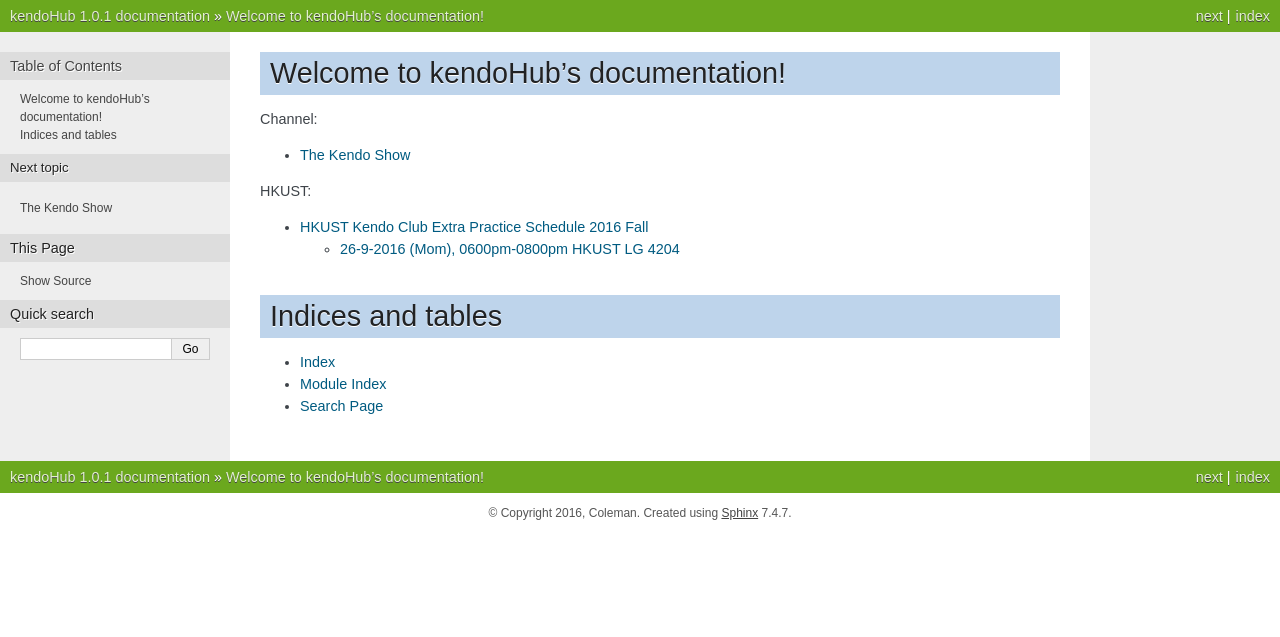
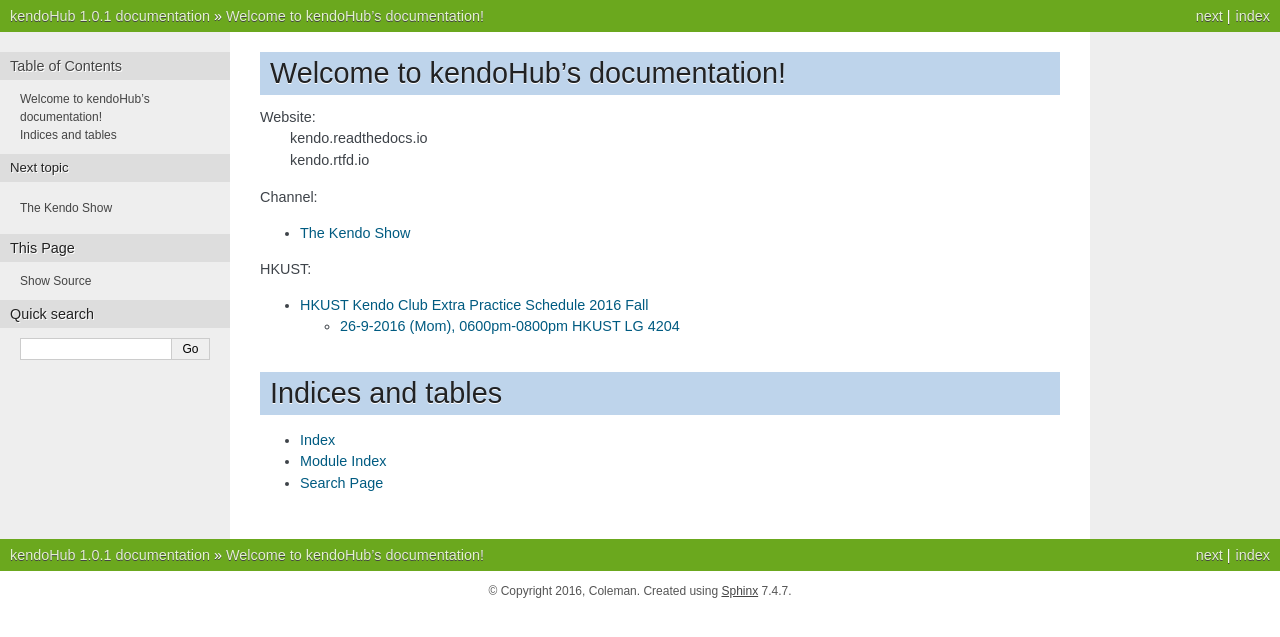
Before and after one commit to cyuab/kendoHubSphinx, a Sphinx documentation site: the page built from source/index.rst, in a window 1280 px wide. Shown: the top 637 px of the page. Built offline with Sphinx 7.4.7, drawn with Linux system fonts in a browser that asks for light colours.

Commit message:
state the website address

```diff
--- a/source/index.rst
+++ b/source/index.rst
@@ -5,6 +5,11 @@
 
 Welcome to kendoHub's documentation!
 ====================================
+
+Website:
+	| kendo.readthedocs.io
+	| kendo.rtfd.io
+
 
 Channel:
 
```
